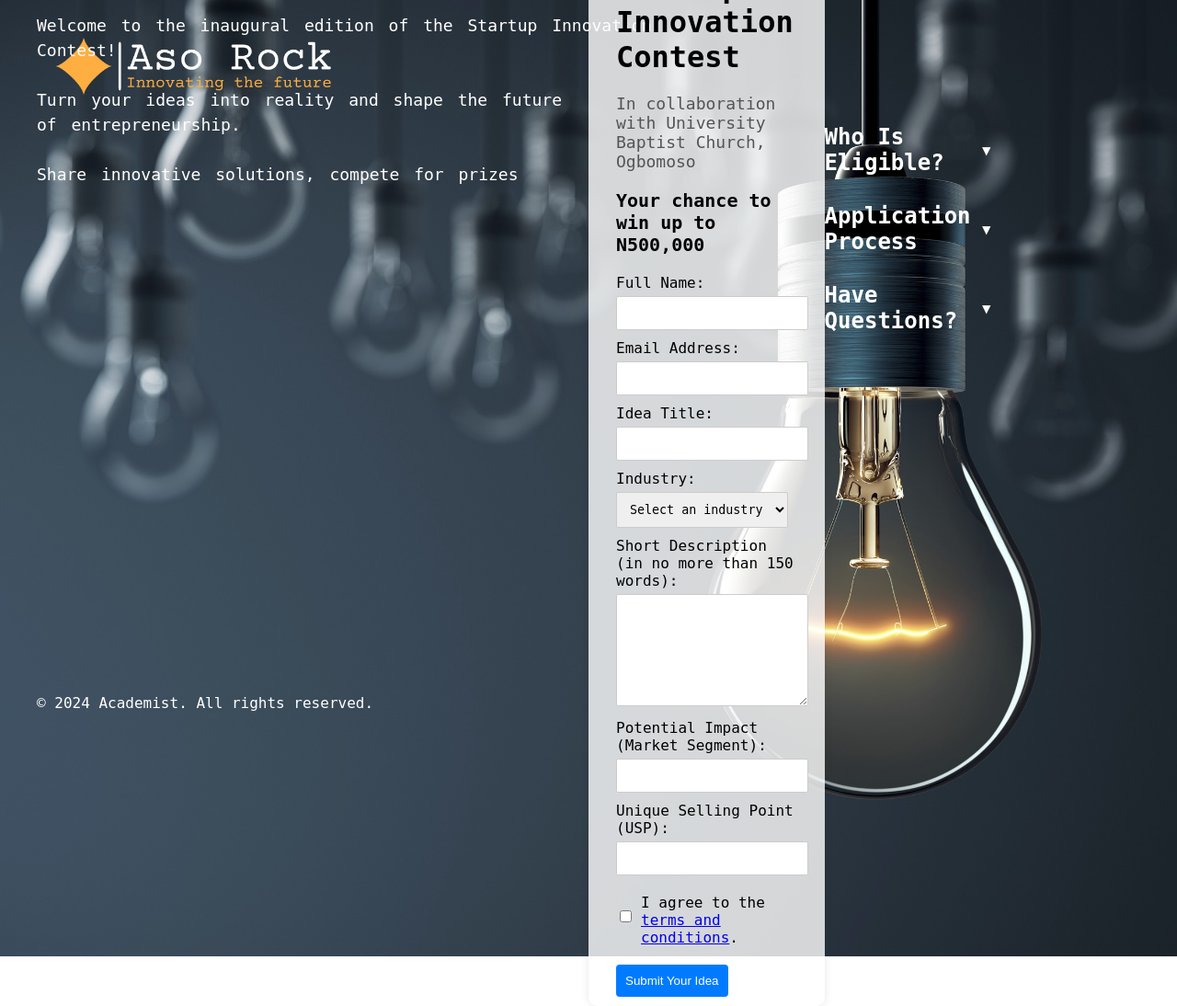
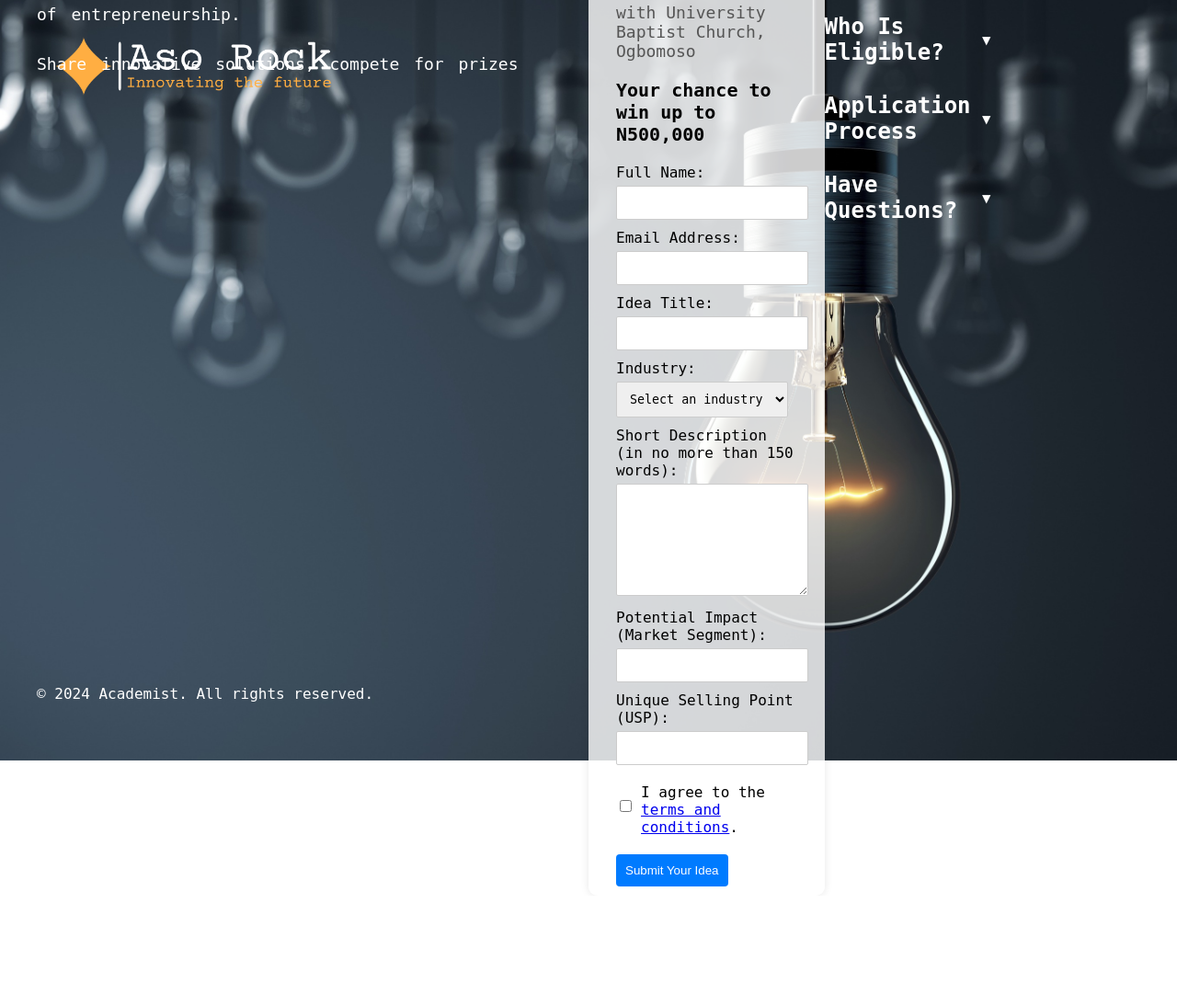
Before and after one commit to wolebadmus/Startup_Innovate, a Flask app: page / in a window 1280 px wide; the page is wider, and only the part inside the window is pictured. Shown: that part at 92% size. After the commit the page ends 964 px from the top of that part, so only its background shows below. Run offline with Flask 3, Linux system fonts and the light colour scheme.

Commit message:
Update styles.css

```diff
--- a/static/styles.css
+++ b/static/styles.css
@@ -12,7 +12,7 @@ body {
         flex-direction: column;
         align-items: flex-start; /* Align items to the left */
         justify-content: center;
-        height: 130vh;
+        height: 100vh;
     }
 
     header {
@@ -39,6 +39,7 @@ body {
     width: 100%;
     margin-top: 20px; /* Space for the header */
     margin-bottom: 50px;
+    flex: 1;
 
 }
 
@@ -187,7 +188,7 @@ footer {
     left: 20px;
     width: 100%;
     font-family: 'Courier Prime', monospace;
-    margin-bottom: -10px;
+    margin-bottom: auto;
 }
 
 #description {
```
